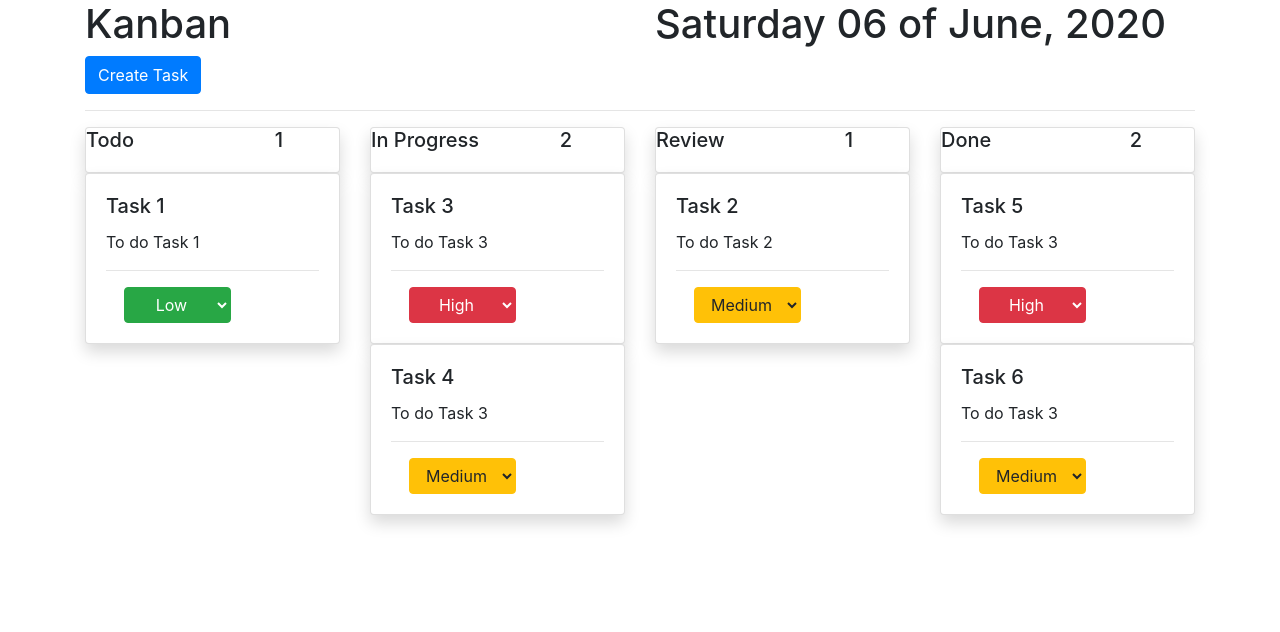
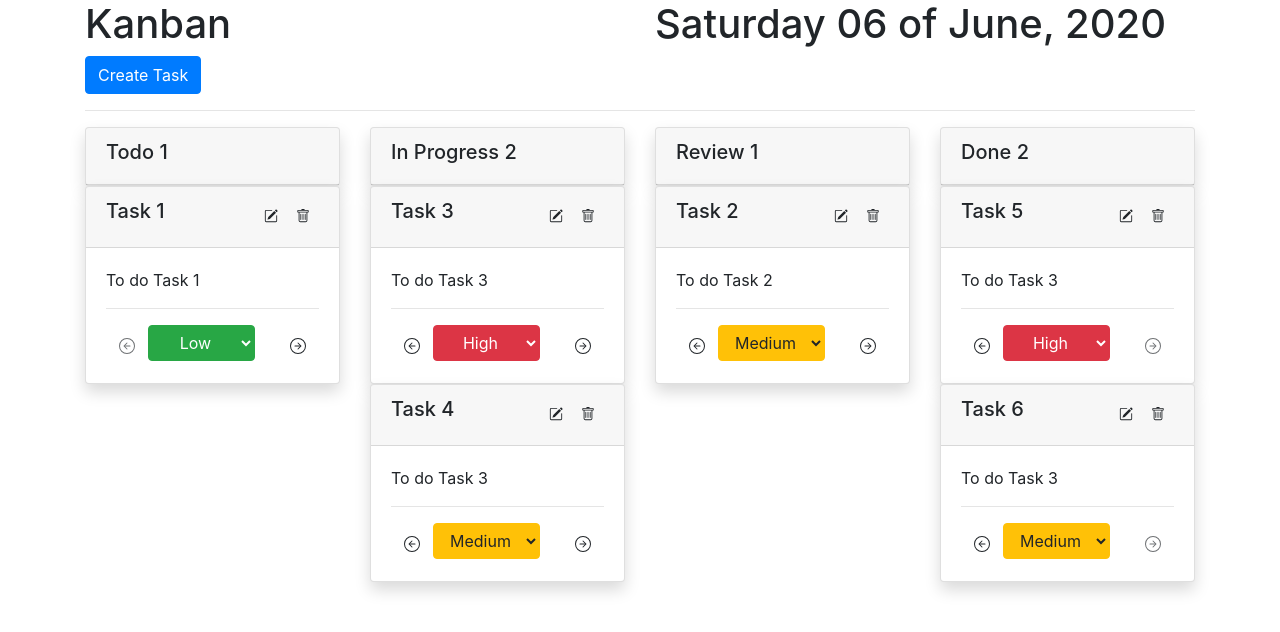
Before and after one commit to AnnaIrkhina/kanban2, a React (Create React App) app: page / in a window 1280 px wide. Shown: the top 632 px of the page. Built offline with nearby package versions, Linux system fonts and the light colour scheme.

Commit message:
Added select for priorities and arrows from bootstrap

```diff
--- a/src/App.js
+++ b/src/App.js
@@ -1,6 +1,7 @@
 import React, {useState} from 'react';
 import Header from "./Header/Header";
 import Tasks from "./TaskList/Tasks";
+import  {Button} from "react-bootstrap";
 
 
 const statuses = ['Todo' , 'In Progress', 'Review', 'Done']
--- a/src/TaskList/TaskList.js
+++ b/src/TaskList/TaskList.js
@@ -8,14 +8,10 @@ function TaskList(props) {
     return (
         <div className="col-sm">
             <div className="card shadow bg-white rounded">
-                <div className="row card-title">
-                    <div className="col-8">
-                        <h5>{props.status}</h5>
-                    </div>
+                <div className="card-header">
 
-                    <div className="col">
-                        <h5>{props.taskList.length}</h5>
-                    </div>
+                        <h5>{props.status} {props.taskList.length}</h5>
+
                 </div>
             </div>
 
--- a/src/TaskList/TaskListElement.js
+++ b/src/TaskList/TaskListElement.js
@@ -12,18 +12,39 @@ const editTask = (<svg className="bi bi-pencil-square" width="1em" height="1em"
           d="M1 13.5A1.5 1.5 0 0 0 2.5 15h11a1.5 1.5 0 0 0 1.5-1.5v-6a.5.5 0 0 0-1 0v6a.5.5 0 0 1-.5.5h-11a.5.5 0 0 1-.5-.5v-11a.5.5 0 0 1 .5-.5H9a.5.5 0 0 0 0-1H2.5A1.5 1.5 0 0 0 1 2.5v11z"/>
 </svg>);
 
-const deleteTask= (
-    <svg className="bi bi-trash" width="1em" height="1em" viewBox="0 0 16 16" fill="currentColor"
+const arrowLeft = (
+    <svg className="bi bi-arrow-left-circle" width="1em" height="1em" viewBox="0 0 16 16" fill="currentColor"
+         xmlns="http://www.w3.org/2000/svg">
+        <path fill-rule="evenodd" d="M8 15A7 7 0 1 0 8 1a7 7 0 0 0 0 14zm0 1A8 8 0 1 0 8 0a8 8 0 0 0 0 16z"/>
+        <path fill-rule="evenodd"
+              d="M8.354 11.354a.5.5 0 0 0 0-.708L5.707 8l2.647-2.646a.5.5 0 1 0-.708-.708l-3 3a.5.5 0 0 0 0 .708l3 3a.5.5 0 0 0 .708 0z"/>
+        <path fill-rule="evenodd" d="M11.5 8a.5.5 0 0 0-.5-.5H6a.5.5 0 0 0 0 1h5a.5.5 0 0 0 .5-.5z"/>
+    </svg>
+
+);
+const arrowRight = (
+    <svg className="bi bi-arrow-right-circle" width="1em" height="1em" viewBox="0 0 16 16" fill="currentColor"
+         xmlns="http://www.w3.org/2000/svg">
+        <path fill-rule="evenodd" d="M8 15A7 7 0 1 0 8 1a7 7 0 0 0 0 14zm0 1A8 8 0 1 0 8 0a8 8 0 0 0 0 16z"/>
+        <path fill-rule="evenodd"
+              d="M7.646 11.354a.5.5 0 0 1 0-.708L10.293 8 7.646 5.354a.5.5 0 1 1 .708-.708l3 3a.5.5 0 0 1 0 .708l-3 3a.5.5 0 0 1-.708 0z"/>
+        <path fill-rule="evenodd" d="M4.5 8a.5.5 0 0 1 .5-.5h5a.5.5 0 0 1 0 1H5a.5.5 0 0 1-.5-.5z"/>
+    </svg>
+
+);
+
+const deleteTask1 = (    <svg className="bi bi-trash" width="1em" height="1em" viewBox="0 0 16 16" fill="currentColor"
          xmlns="http://www.w3.org/2000/svg">
         <path
             d="M5.5 5.5A.5.5 0 0 1 6 6v6a.5.5 0 0 1-1 0V6a.5.5 0 0 1 .5-.5zm2.5 0a.5.5 0 0 1 .5.5v6a.5.5 0 0 1-1 0V6a.5.5 0 0 1 .5-.5zm3 .5a.5.5 0 0 0-1 0v6a.5.5 0 0 0 1 0V6z"/>
         <path fill-rule="evenodd"
               d="M14.5 3a1 1 0 0 1-1 1H13v9a2 2 0 0 1-2 2H5a2 2 0 0 1-2-2V4h-.5a1 1 0 0 1-1-1V2a1 1 0 0 1 1-1H6a1 1 0 0 1 1-1h2a1 1 0 0 1 1 1h3.5a1 1 0 0 1 1 1v1zM4.118 4L4 4.059V13a1 1 0 0 0 1 1h6a1 1 0 0 0 1-1V4.059L11.882 4H4.118zM2.5 3V2h11v1h-11z"/>
-    </svg>
-);
+    </svg>);
 
 
 function TaskListElement(props) {
+
+    const [editMode, setEditMode] = useState(false);
 
 
     const deleteTask = () => {
@@ -47,18 +68,22 @@ function TaskListElement(props) {
 
     return (
         <div className="card shadow bg-white rounded">
-            <div className="card-body">
+            <div className="card-header">
                 <h5 class="card-title">{props.el.name}
                     <button type="button" className="btn btn-sm float-right" onClick={deleteTask}>
-                        <i class="fa fa-trash-o"></i>
+                        {/*<i class="fa fa-trash-o"></i>*/}
+                        {deleteTask1}
                     </button>
 
                     <button type="button" className="btn btn-sm float-right" disabled={props.el.status === 3}>
-                        <i className="fa fa-edit"></i>
+                        {/*<i className="fa fa-edit"></i>*/}
+                        {editTask}
                     </button>
 
 
                 </h5>
+            </div>
+            <div className="card-body">
 
                 <p className="card-text">{props.el.description}</p>
 
@@ -66,22 +91,26 @@ function TaskListElement(props) {
                 <hr/>
 
 
-                <select class={btnStylePriority[props.el.priority]} name="priorities" id="priorities" onChange={onPriorityChanged} value={priorities[props.el.priority]}>
-                    <option class="btn btn-danger" value="High">High</option>
-                    <option class="btn btn-success" value="Medium">Medium</option>
-                    <option class="btn btn-warning" value="Low">Low</option>
+                <select width = "300px" class={btnStylePriority[props.el.priority]} name="priorities" id="priorities" onChange={onPriorityChanged} value={priorities[props.el.priority]}>
+                    <option  width = "300px" class="btn btn-danger" value="High">High</option>
+                    <option  width = "300px" class="btn btn-success" value="Medium">Medium</option>
+                    <option  width = "300px" class="btn btn-warning" value="Low">Low</option>
 
                 </select>
 
-                {/*<div className="btn-group" role="group" aria-label="Basic example">*/}
-                <button className="btn btn-sm float-left" disabled={props.el.status === 'Todo'} onClick={statusDecrease}>
-                    <i className="fa fa-arrow-left"></i></button>
 
-                <button className="btn btn-sm  float-right" disabled={props.el.status === 'Done'} onClick={statusIncrease}>
-                    <i className="fa fa-arrow-right"></i></button>
-                {/*</div>*/}
-                {/*</div>*/}
+                <button className="btn  float-left" disabled={props.el.status === 'Todo'} onClick={statusDecrease}>
+                    {/*<i className="fa fa-arrow-left"></i>*/}
+                    {arrowLeft}
+                    </button>
+
+                <button className="btn   float-right" disabled={props.el.status === 'Done'} onClick={statusIncrease}>
+                    {/*<i className="fa fa-arrow-right"></i>*/}
+                    {arrowRight}
+                </button>
+
             </div>
+
         </div>
     );
 }
```
